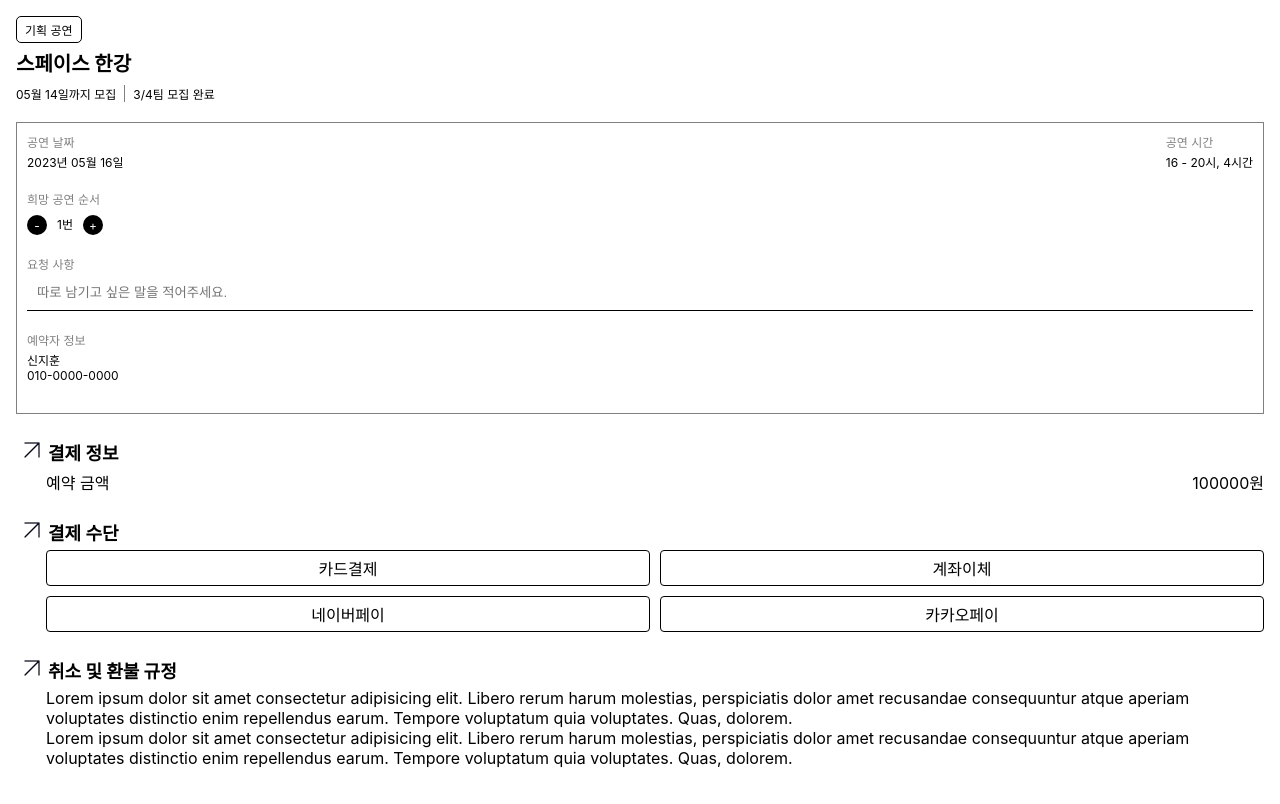
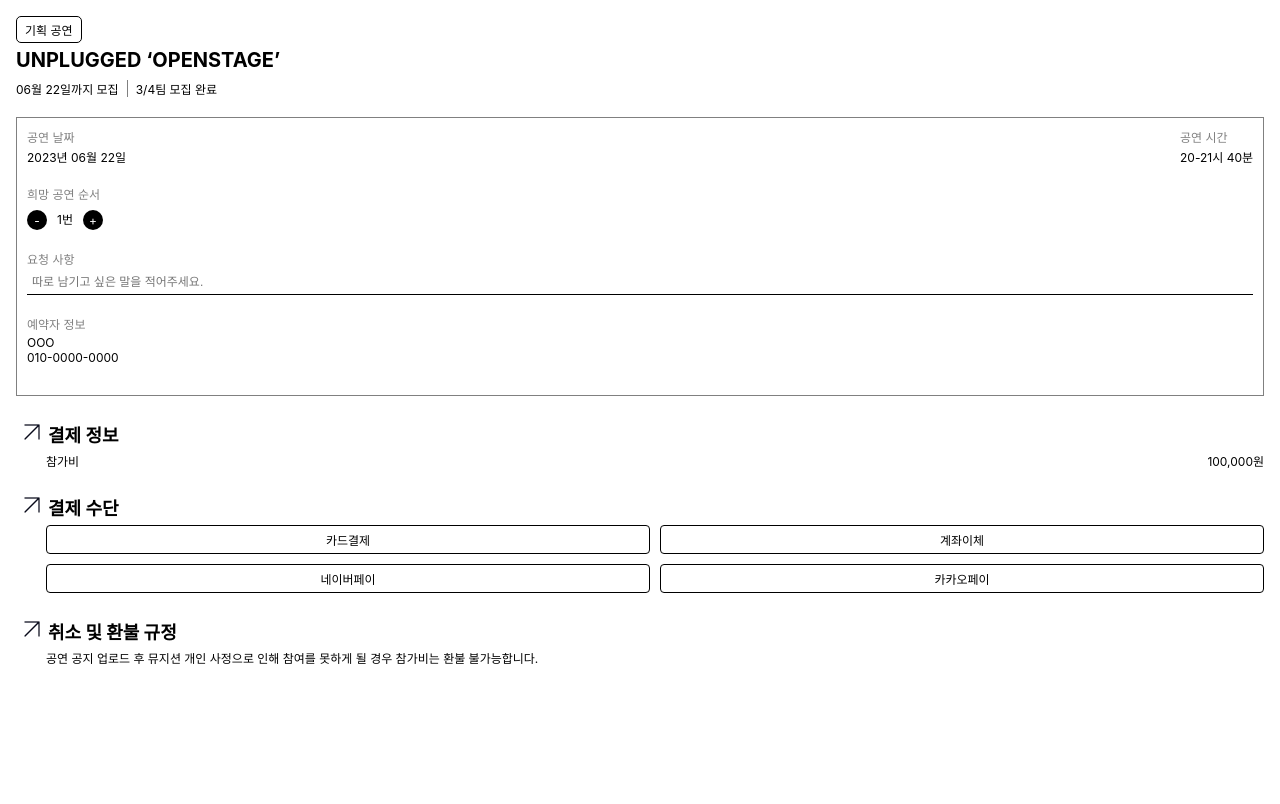
Before and after one commit to dongree/Indiconnect, a React (Create React App) app: page /pay in a window 1280 px wide. Built offline with nearby package versions, Linux system fonts and the light colour scheme.

Commit message:
pay 페이지 contents 추가

```diff
--- a/src/components/arrowup_contents/arrowup_contents.module.css
+++ b/src/components/arrowup_contents/arrowup_contents.module.css
@@ -1,3 +1,4 @@
 .children {
   margin-left: 30px;
+  font-size: 0.75rem;
 }
--- a/src/pages/Pay.module.css
+++ b/src/pages/Pay.module.css
@@ -64,8 +64,9 @@
   width: 100%;
   border: none;
   border-bottom: 1px solid black;
-  padding: 10px;
+  padding: 5px;
   outline: none;
+  font-size: 0.75rem;
 }
 
 .box3 {
--- a/src/pages/Pay.tsx
+++ b/src/pages/Pay.tsx
@@ -9,15 +9,15 @@
   return (
     <section className={styles.container}>
       <div className={styles.show_type}>기획 공연</div>
-      <p className={styles.show_name}>스페이스 한강</p>
+      <p className={styles.show_name}>UNPLUGGED ‘OPENSTAGE’</p>
       <div className={styles.sub_container}>
-        <p className={styles.period}>05월 14일까지 모집</p>
+        <p className={styles.period}>06월 22일까지 모집</p>
         <p className={styles.people_num}>3/4팀 모집 완료</p>
       </div>
       <div className={styles.main_container}>
         <div className={styles.box}>
-          <TitleTemplate title="공연 날짜">2023년 05월 16일</TitleTemplate>
-          <TitleTemplate title="공연 시간">16 - 20시, 4시간</TitleTemplate>
+          <TitleTemplate title="공연 날짜">2023년 06월 22일</TitleTemplate>
+          <TitleTemplate title="공연 시간">20-21시 40분</TitleTemplate>
         </div>
         <TitleTemplate title="희망 공연 순서">
           <div className={styles.box2}>
@@ -46,15 +46,15 @@
         </TitleTemplate>
 
         <TitleTemplate title="예약자 정보">
-          <p>신지훈</p>
+          <p>OOO</p>
           <p>010-0000-0000</p>
         </TitleTemplate>
       </div>
       <div className={styles.main_container2}>
         <ArrowupContents text="결제 정보">
           <div className={styles.box3}>
-            <p>예약 금액</p>
-            <p>100000원</p>
+            <p>참가비</p>
+            <p>100,000원</p>
           </div>
         </ArrowupContents>
         <ArrowupContents text="결제 수단">
@@ -67,16 +67,8 @@
         </ArrowupContents>
         <ArrowupContents text="취소 및 환불 규정">
           <p>
-            Lorem ipsum dolor sit amet consectetur adipisicing elit. Libero
-            rerum harum molestias, perspiciatis dolor amet recusandae
-            consequuntur atque aperiam voluptates distinctio enim repellendus
-            earum. Tempore voluptatum quia voluptates. Quas, dolorem.
-          </p>
-          <p>
-            Lorem ipsum dolor sit amet consectetur adipisicing elit. Libero
-            rerum harum molestias, perspiciatis dolor amet recusandae
-            consequuntur atque aperiam voluptates distinctio enim repellendus
-            earum. Tempore voluptatum quia voluptates. Quas, dolorem.
+            공연 공지 업로드 후 뮤지션 개인 사정으로 인해 참여를 못하게 될 경우
+            참가비는 환불 불가능합니다.
           </p>
         </ArrowupContents>
       </div>
```
